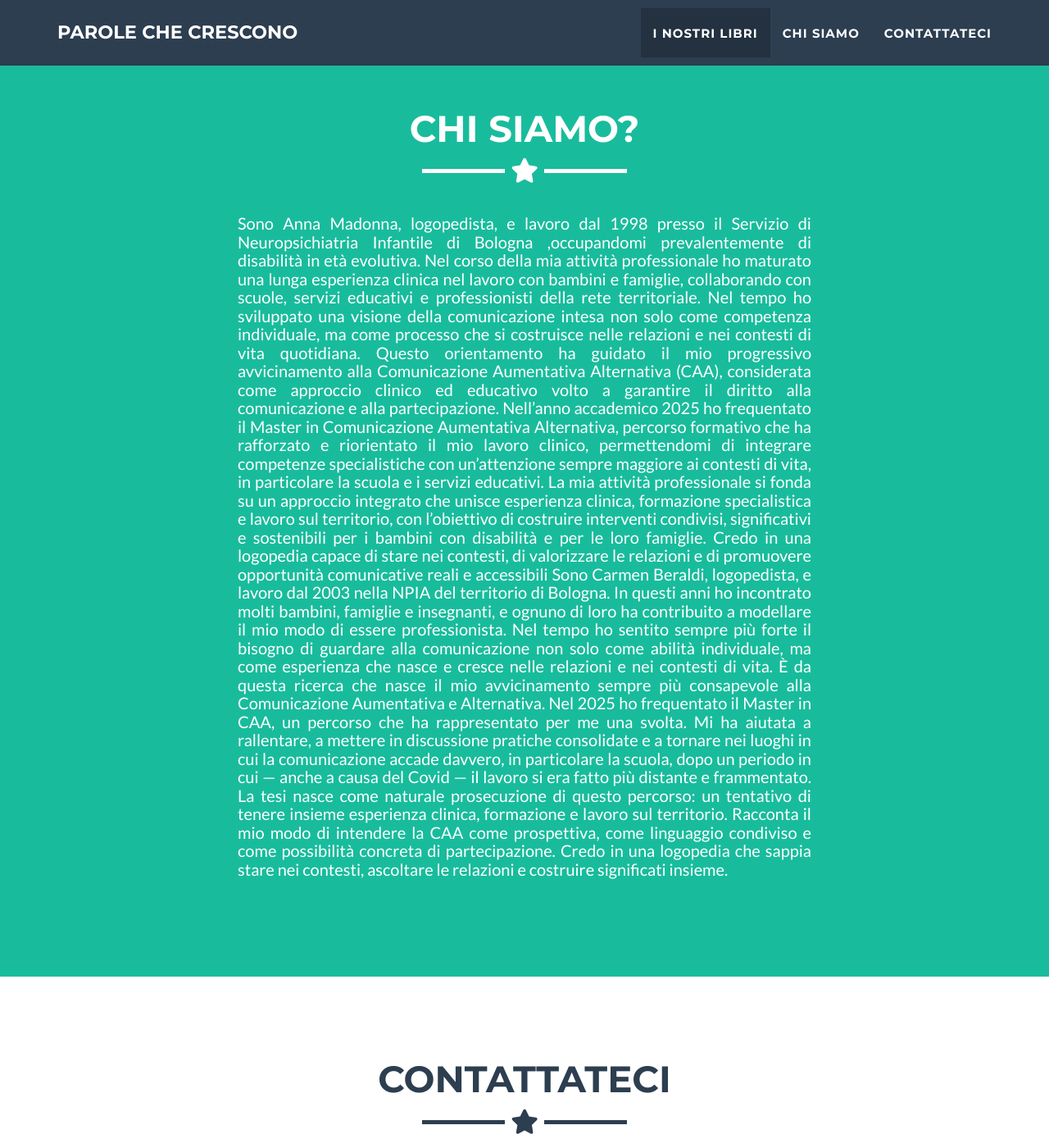
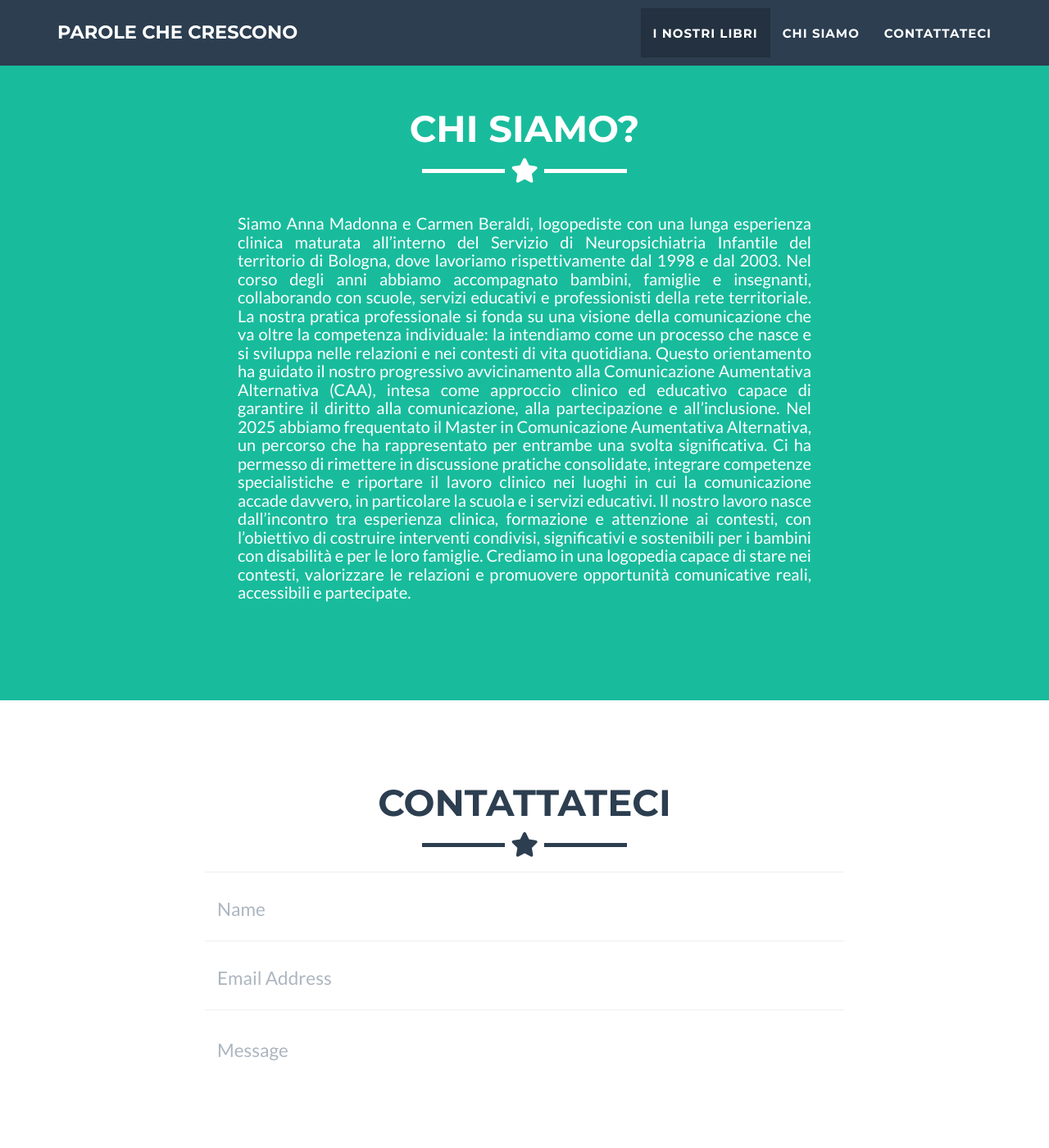
Before and after one commit to anna-madonna/Parole-che-crescono, a Jekyll site: the page built from _posts/2026-02-07-tino.markdown, in a window 1280 px wide and 1400 px high, scrolled down 3079 px. Shown: the whole window at 82% size. Built offline with Jekyll 4.4.1, drawn with Linux system fonts in a browser that asks for light colours.

Commit message:
presentazione

```diff
--- a/_includes/about.html
+++ b/_includes/about.html
@@ -10,28 +10,15 @@
     <div class="About" style="max-width:700px; margin:20px auto; text-align:justify; font-size:1em; line-height:1.5em; word-wrap:break-word; overflow-wrap:break-word; hyphens:auto;">
 
         <p>
-          Sono Anna Madonna, logopedista, e lavoro dal 1998 presso il Servizio di Neuropsichiatria Infantile di Bologna ,occupandomi prevalentemente di disabilità in età evolutiva.
-Nel corso della mia attività professionale ho maturato una lunga esperienza clinica nel lavoro con bambini e famiglie, collaborando con scuole, servizi educativi e professionisti della rete territoriale.
+          Siamo Anna Madonna e Carmen Beraldi, logopediste con una lunga esperienza clinica maturata all’interno del Servizio di Neuropsichiatria Infantile del territorio di Bologna, dove lavoriamo rispettivamente dal 1998 e dal 2003.
+Nel corso degli anni abbiamo accompagnato bambini, famiglie e insegnanti, collaborando con scuole, servizi educativi e professionisti della rete territoriale.
 
-Nel tempo ho sviluppato una visione della comunicazione intesa non solo come competenza individuale, ma come processo che si costruisce nelle relazioni e nei contesti di vita quotidiana. Questo orientamento ha guidato il mio progressivo avvicinamento alla Comunicazione Aumentativa Alternativa (CAA), considerata come approccio clinico ed educativo volto a garantire il diritto alla comunicazione e alla partecipazione.
+La nostra pratica professionale si fonda su una visione della comunicazione che va oltre la competenza individuale: la intendiamo come un processo che nasce e si sviluppa nelle relazioni e nei contesti di vita quotidiana. Questo orientamento ha guidato il nostro progressivo avvicinamento alla Comunicazione Aumentativa Alternativa (CAA), intesa come approccio clinico ed educativo capace di garantire il diritto alla comunicazione, alla partecipazione e all’inclusione.
 
-Nell’anno accademico 2025 ho  frequentato il Master in Comunicazione Aumentativa Alternativa, percorso formativo che ha rafforzato e riorientato il mio lavoro clinico, permettendomi di integrare competenze specialistiche con un’attenzione sempre maggiore ai contesti di vita, in particolare la scuola e i servizi educativi.
+Nel 2025 abbiamo frequentato il Master in Comunicazione Aumentativa Alternativa, un percorso che ha rappresentato per entrambe una svolta significativa. Ci ha permesso di rimettere in discussione pratiche consolidate, integrare competenze specialistiche e riportare il lavoro clinico nei luoghi in cui la comunicazione accade davvero, in particolare la scuola e i servizi educativi.
 
-La mia attività professionale si fonda su un approccio integrato che unisce esperienza clinica, formazione specialistica e lavoro sul territorio, con l’obiettivo di costruire interventi condivisi, significativi e sostenibili per i bambini con disabilità e per le loro famiglie.
-
-Credo in una logopedia capace di stare nei contesti, di valorizzare le relazioni e di promuovere opportunità comunicative reali e accessibili
-
-          Sono Carmen Beraldi, logopedista, e lavoro dal 2003 nella NPIA del territorio di Bologna. In questi anni ho incontrato molti bambini, famiglie e insegnanti, e ognuno di loro ha contribuito a modellare il mio modo di essere professionista.
-
-Nel tempo ho sentito sempre più forte il bisogno di guardare alla comunicazione non solo come abilità individuale, ma come esperienza che nasce e cresce nelle relazioni e nei contesti di vita. È da questa ricerca che nasce il mio avvicinamento sempre più consapevole alla Comunicazione Aumentativa e Alternativa.
-
-Nel 2025 ho frequentato il Master in CAA, un percorso che ha rappresentato per me una svolta. Mi ha aiutata a rallentare, a mettere in discussione pratiche consolidate e a tornare nei luoghi in cui la comunicazione accade davvero, in particolare la scuola, dopo un periodo in cui — anche a causa del Covid — il lavoro si era fatto più distante e frammentato.
-
-La tesi nasce come naturale prosecuzione di questo percorso: un tentativo di tenere insieme esperienza clinica, formazione e lavoro sul territorio. Racconta il mio modo di intendere la CAA come prospettiva, come linguaggio condiviso e come possibilità concreta di partecipazione.
-
-Credo in una logopedia che sappia stare nei contesti, ascoltare le relazioni e costruire significati insieme.
-
-
+Il nostro lavoro nasce dall’incontro tra esperienza clinica, formazione e attenzione ai contesti, con l’obiettivo di costruire interventi condivisi, significativi e sostenibili per i bambini con disabilità e per le loro famiglie.
+Crediamo in una logopedia capace di stare nei contesti, valorizzare le relazioni e promuovere opportunità comunicative reali, accessibili e partecipate.
         </p>
 
 
```
